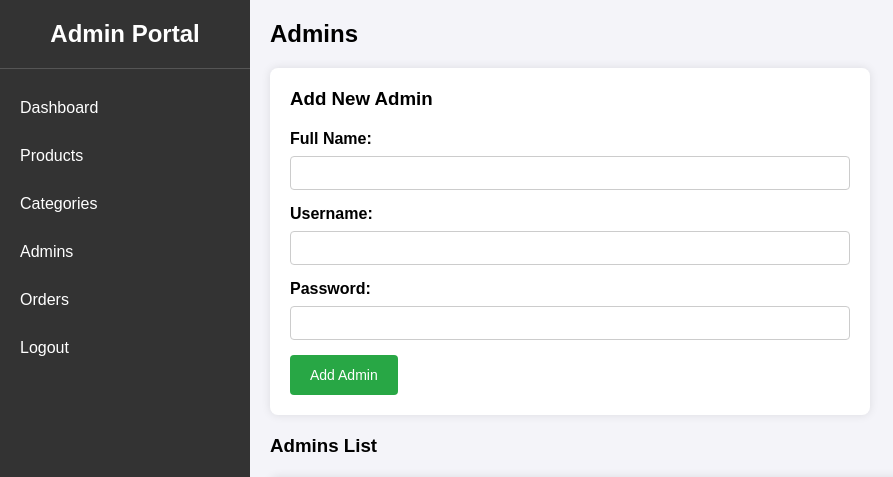
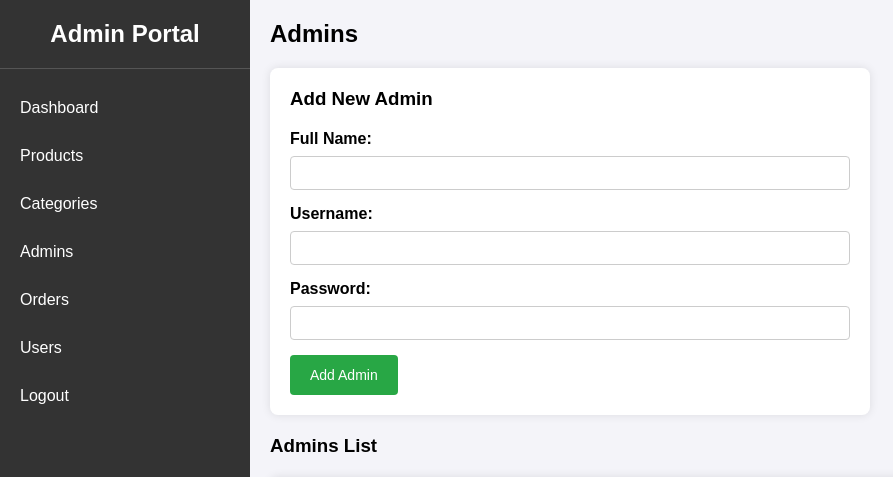
Before and after one commit to sahilgupta43/AccessioMart, a PHP site: page /accessiomart/admin/admins.php in a window 1280 px wide. Shown: the top 477 px of the page, without its empty margins (0-893 px from the left). Run offline with PHP 8.4, Linux system fonts and the light colour scheme; data that the repository does not hold is empty.

Commit message:
file linked

```diff
--- a/admin/adminportal.php
+++ b/admin/adminportal.php
@@ -50,6 +50,7 @@
             <li><a href="categories.php">Categories</a></li>
             <li><a href="admins.php">Admins</a></li>
             <li><a href="orders.php">Orders</a></li>
+            <li><a href="users.php">Users</a></li>
             <li><a href="logout.php">Logout</a></li>
         </ul>
     </div>
--- a/admin/admins.php
+++ b/admin/admins.php
@@ -189,6 +189,7 @@
             <li><a href="categories.php">Categories</a></li>
             <li><a href="admins.php">Admins</a></li>
             <li><a href="orders.php">Orders</a></li>
+            <li><a href="users.php">Users</a></li>
             <li><a href="logout.php">Logout</a></li>
         </ul>
     </div>
--- a/admin/categories.php
+++ b/admin/categories.php
@@ -190,6 +190,7 @@ $conn->close();
             <li><a href="categories.php">Categories</a></li>
             <li><a href="admins.php">Admins</a></li>
             <li><a href="orders.php">Orders</a></li>
+            <li><a href="users.php">Users</a></li>
             <li><a href="logout.php">Logout</a></li>
         </ul>
     </div>
--- a/admin/orders.php
+++ b/admin/orders.php
@@ -105,6 +105,7 @@
             <li><a href="categories.php">Categories</a></li>
             <li><a href="admins.php">Admins</a></li>
             <li><a href="orders.php">Orders</a></li>
+            <li><a href="users.php">Users</a></li>
             <li><a href="logout.php">Logout</a></li>
         </ul>
     </div>
--- a/admin/products.php
+++ b/admin/products.php
@@ -276,6 +276,7 @@ $conn->close();
             <li><a href="categories.php">Categories</a></li>
             <li><a href="admins.php">Admins</a></li>
             <li><a href="orders.php">Orders</a></li>
+            <li><a href="users.php">Users</a></li>
             <li><a href="logout.php">Logout</a></li>
         </ul>
     </div>
```
